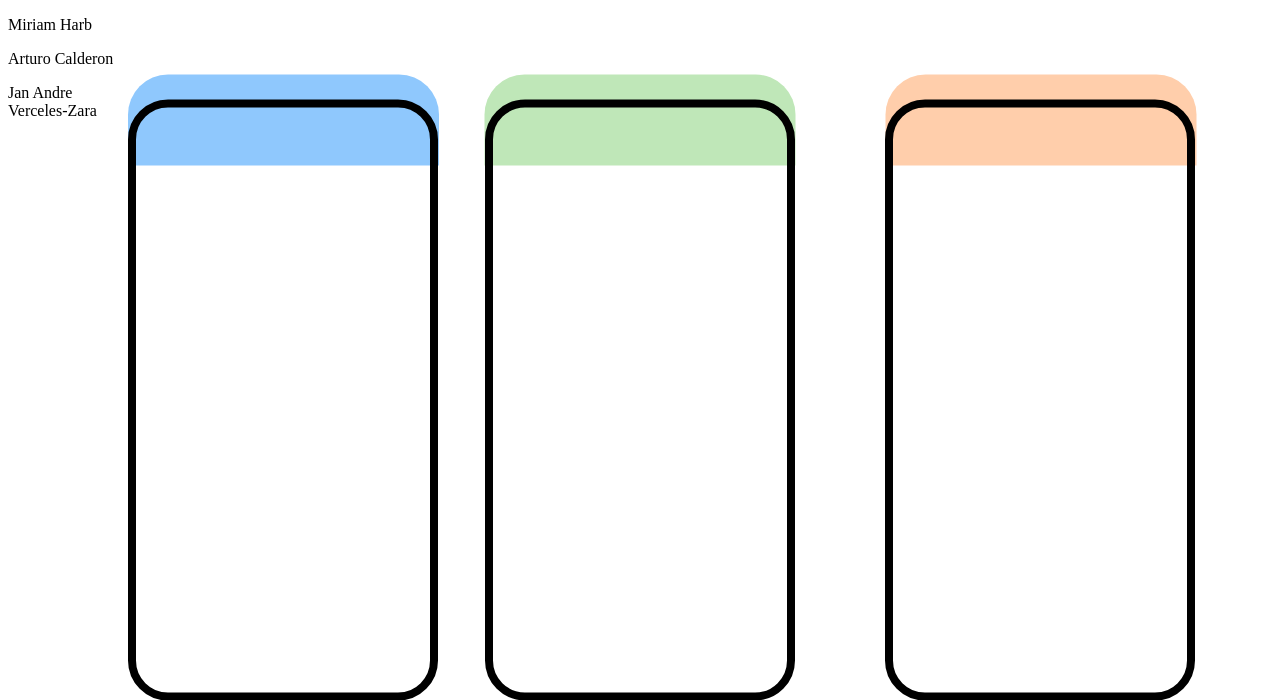
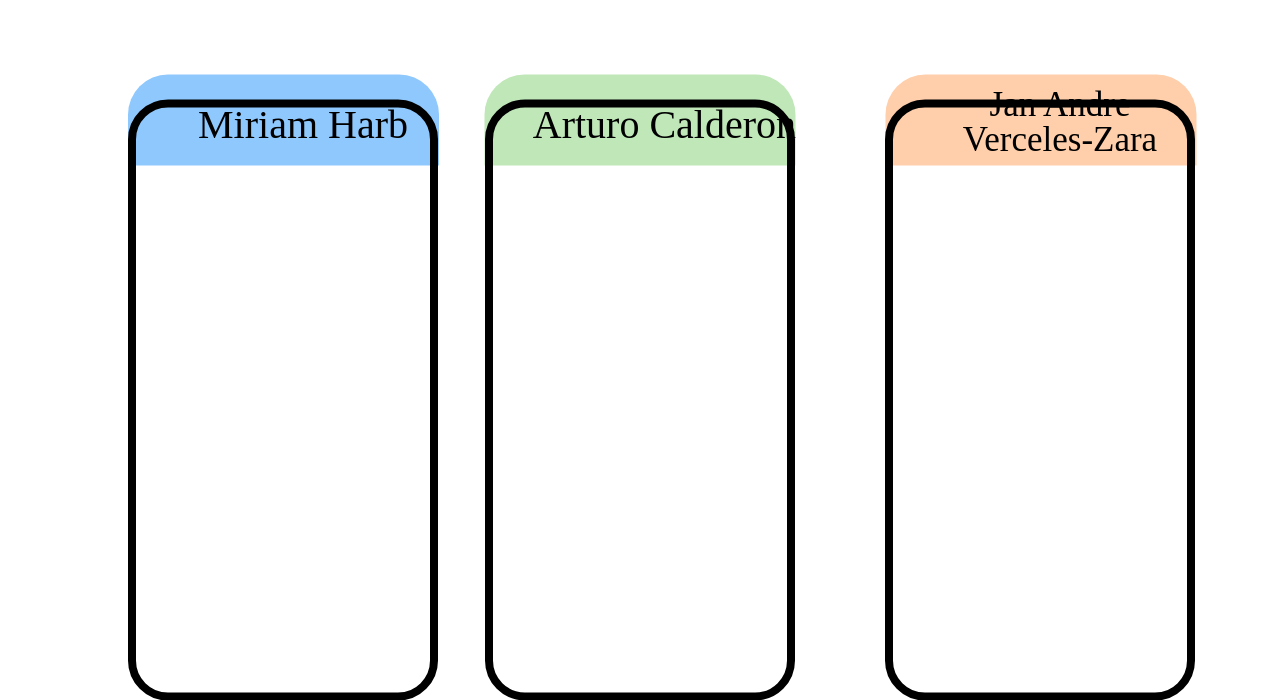
Before and after one commit to adev-exe/KydPicker, a Flask app: page /teamMem.html in a window 1280 px wide. Shown: the top 700 px of the page. Run offline with Flask 2, Linux system fonts and the light colour scheme.

```diff
--- a/website/static/teamMem.css
+++ b/website/static/teamMem.css
@@ -10,6 +10,22 @@
     margin-right: -50%;
     transform: translate(-50%, -50%)
 }
+.artName{
+    position: absolute;
+    width: 420px;
+    height: 40px;
+    left: 35.5%;
+    top:7%;
+
+    font-family: 'Karla';
+    font-style: normal;
+    font-weight: 500;
+    font-size: 40px;
+    line-height: 58px;
+    text-align: center;
+
+    color: #000000;
+}
 .artTag{
     box-sizing: border-box;
     background: #BFE7B8;
@@ -21,6 +37,22 @@
     left: 50%;
     margin-right: -50%;
     transform: translate(-50%, -50%)
+}
+.mirName{
+    position: absolute;
+    width: 420px;
+    height: 40px;
+    left: 93px;
+    top: 7%;
+
+    font-family: 'Karla';
+    font-style: normal;
+    font-weight: 500;
+    font-size: 40px;
+    line-height: 58px;
+    text-align: center;
+
+    color: #000000;
 }
 .mir{
     border: 8px solid #000000;
@@ -55,6 +87,23 @@
     left: 57%;
     transform: translate(50%, -50%)
 }
+.janName{
+    position: absolute;
+    width: 420px;
+    height: 40px;
+
+    font-family: 'Karla';
+    font-style: normal;
+    font-weight: 500;
+    font-size: 35px;
+    line-height: 35px;
+    text-align: center;
+    top: 9%;
+    left: 50%;
+    transform: translate(50%, -50%);
+
+    color: #000000;
+}
 .janTag{
     box-sizing: border-box;
     background: #FFCEAB;
```
Also changed, not shown: other parts of website/static/teamMem.css (+119 -1 lines).
